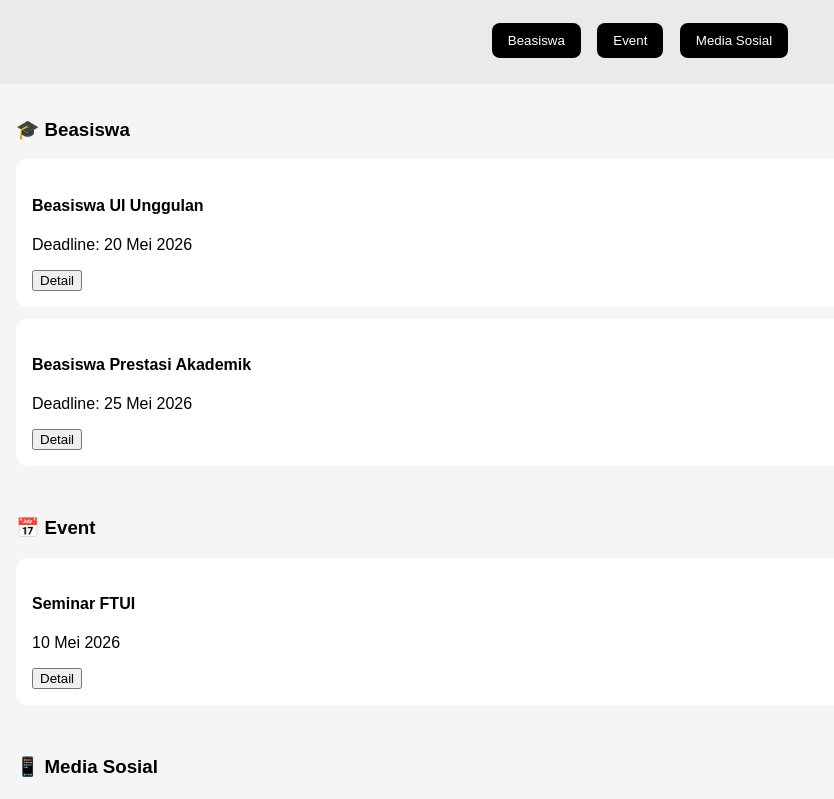
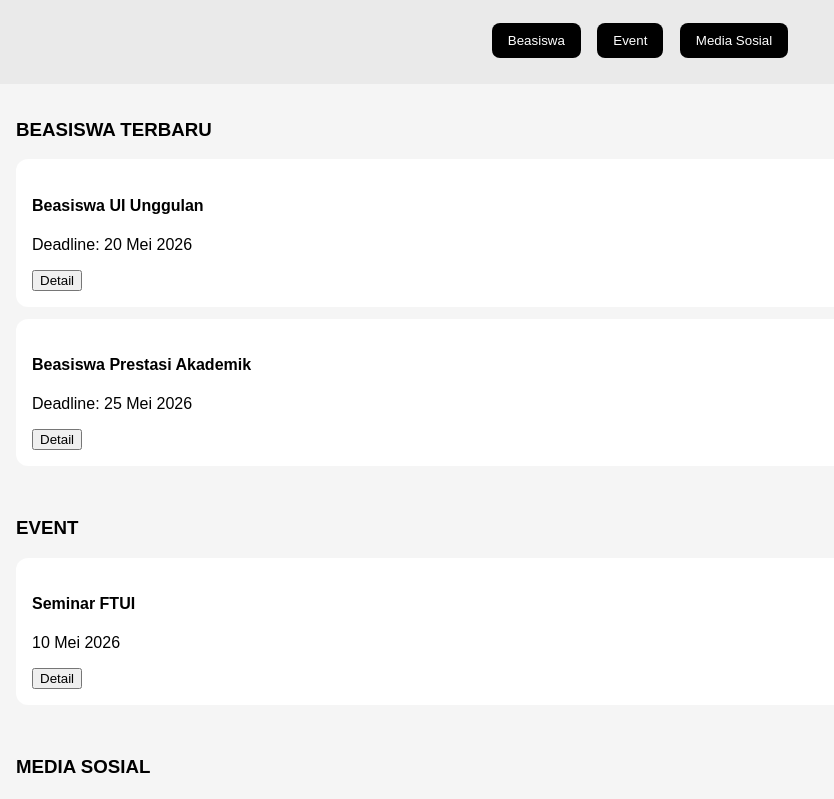
Before and after one commit to Hi-Hilly/ftui-student-hub, a plain HTML site: page index.html in a window 1280 px wide. Shown: the part 201-1000 px from the top of the page, without its empty margins (0-834 px from the left). Drawn offline with Linux system fonts and the light colour scheme.

Commit message:
Update index.html

```diff
--- a/index.html
+++ b/index.html
@@ -26,7 +26,7 @@
 
 <!-- BEASISWA -->
 <section class="container" id="beasiswa">
-    <h3>🎓 Beasiswa</h3>
+    <h3>BEASISWA TERBARU</h3>
 
     <div class="card searchable">
         <h4>Beasiswa UI Unggulan</h4>
@@ -43,7 +43,7 @@
 
 <!-- EVENT -->
 <section class="container" id="event">
-    <h3>📅 Event</h3>
+    <h3>EVENT</h3>
 
     <div class="card searchable">
         <h4>Seminar FTUI</h4>
@@ -54,7 +54,7 @@
 
 <!-- MEDIA SOSIAL -->
 <section class="container" id="medsos">
-    <h3>📱 Media Sosial</h3>
+    <h3>MEDIA SOSIAL</h3>
 
     <div class="grid">
         <a href="https://www.instagram.com/fakultasteknik.ui" target="_blank" class="card center">FTUI IG</a>
```
